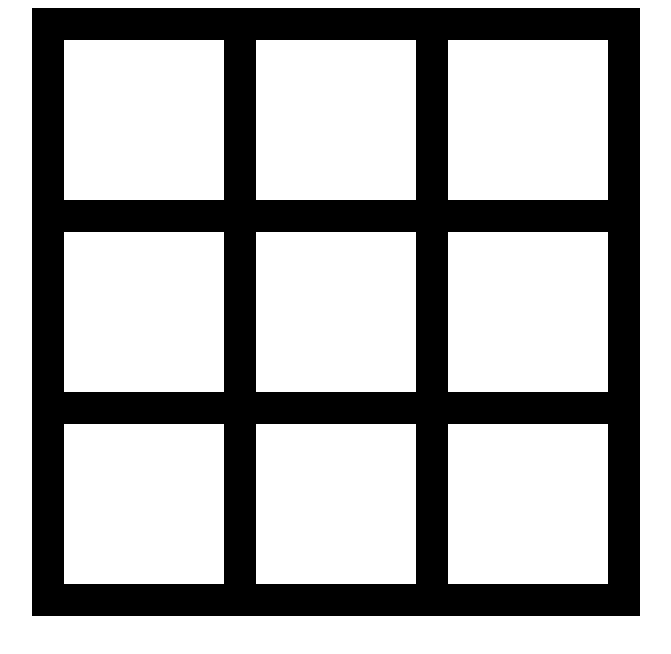
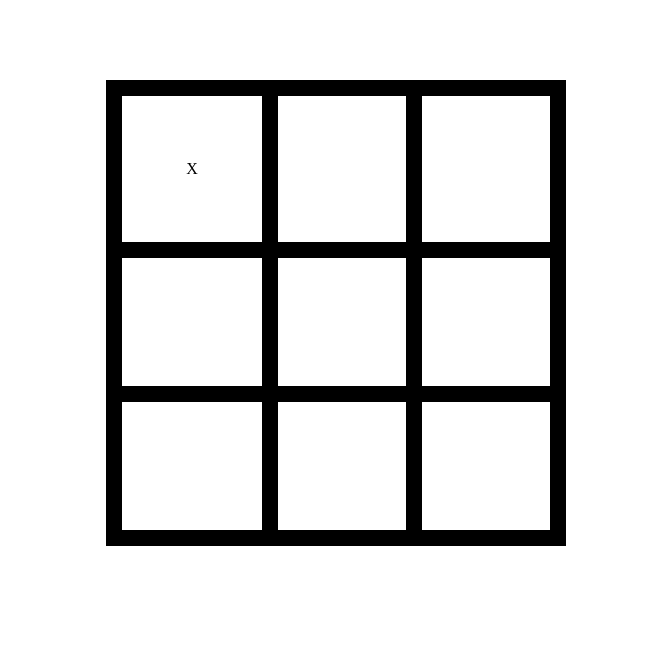
Before and after one commit to jakechaley/ticTacToe, a plain HTML site: page index.html in a window 1280 px wide. Shown: the whole page, without its empty margins (304-975 px from the left). Drawn offline with Linux system fonts and the light colour scheme.

Commit message:
stop focusing so much on styling. looking into logic

```diff
--- a/index.css
+++ b/index.css
@@ -3,10 +3,17 @@ table {
   border-spacing: 0em;
   margin-left: auto;
   margin-right: auto;
+  margin-top: 5em;
 
 }
 table,
 td {
-  padding: 5em;
-  border: 2em solid black;
+  padding: 4em;
+  border: 1em solid black;
 }
+
+td {
+  margin-left: auto;
+  margin-right: auto;
+
+}
--- a/index.html
+++ b/index.html
@@ -11,7 +11,7 @@
 <body>
   <table>
     <tr>
-      <td onclick="tdClicked(event);"></td>
+      <td onclick="tdClicked(event);">X</td>
       <td onclick="tdClicked(event);"></td>
       <td onclick="tdClicked(event);"></td>
     </tr>
```
